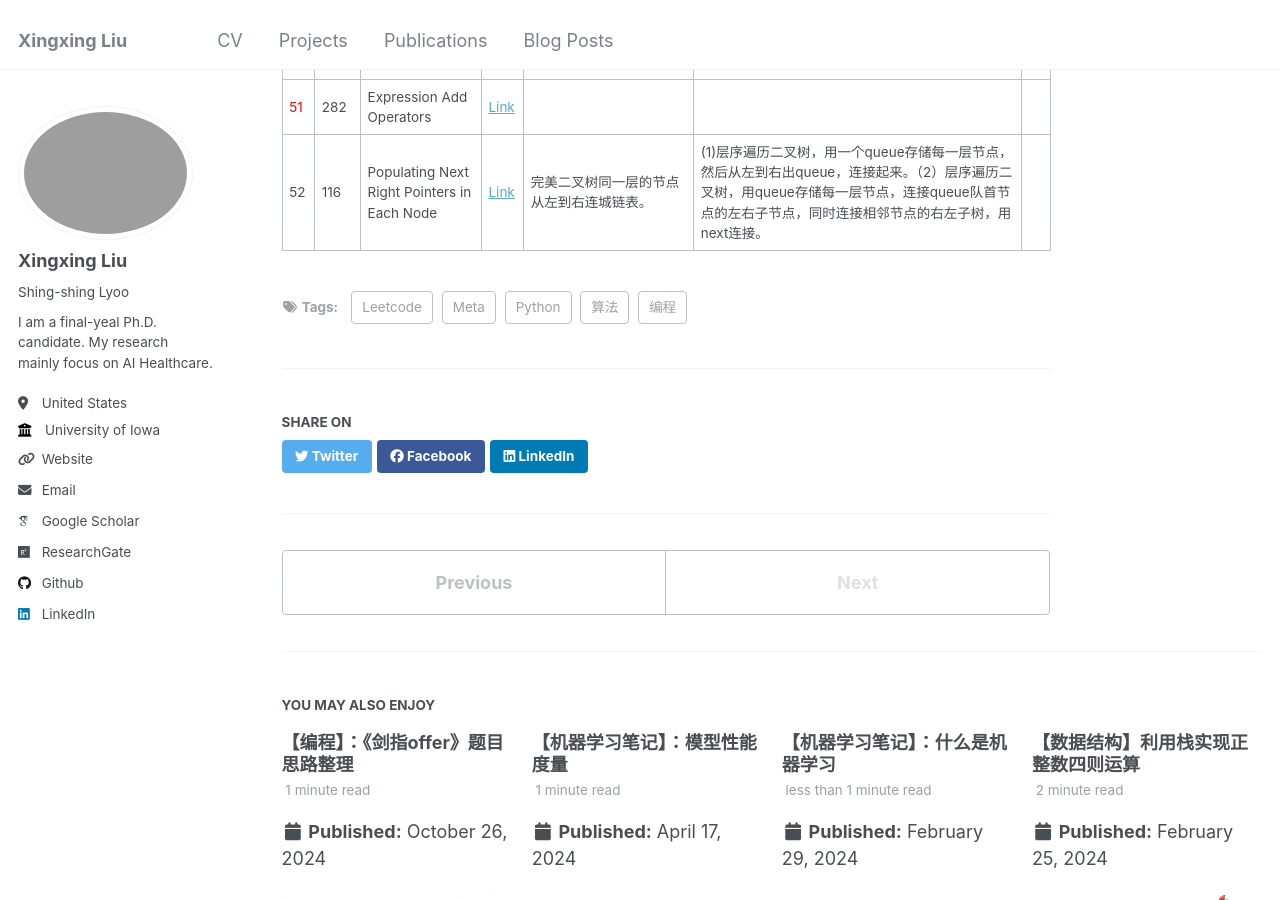
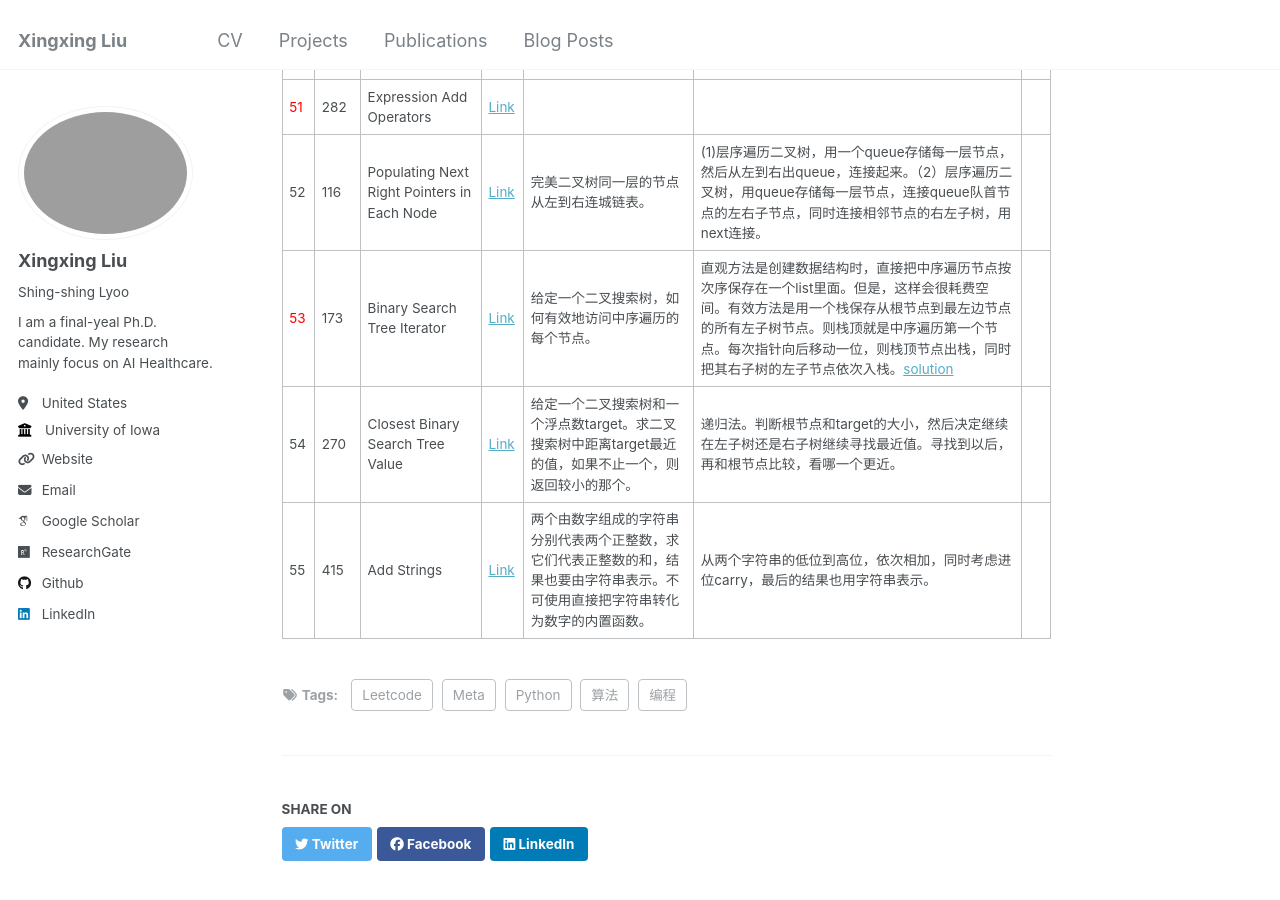
Before and after one commit to xxliu1996/xxliu1996.github.io, a Jekyll site: the page built from _posts/2024-11-10-blog-leetcode-meta.md, in a window 1280 px wide and 900 px high, scrolled down 6545 px. Built offline with Jekyll 4.4.1, drawn with Linux system fonts in a browser that asks for light colours; some web fonts are replaced.

Commit message:
update blog 2024-blog-leetcode-meta

```diff
--- a/_posts/2024-11-10-blog-leetcode-meta.md
+++ b/_posts/2024-11-10-blog-leetcode-meta.md
@@ -67,3 +67,6 @@ tags:
 |50|2|Add Two Numbers|[Link](https://leetcode.com/problems/add-two-numbers/description/)|两个链表，链表元素表示两个非负整数的数字，求这两个数的和，也用链表表示返回。|用变量carry表示进位。两个指针分别指向两个链表头指针。当两个指针有一个非空，或carry不为0时，执行循环。遍历链表每个数字，求和，根据和在结果链表中添加新节点并更新carry。用一个dummy指针会比较省事。循环结束后，需要判断carry是否为0，不为0则需要再添加一个节点。||
 |<span style="color:red">51</span>|282|Expression Add Operators|[Link](https://leetcode.com/problems/expression-add-operators/description/)||||
 |52|116|Populating Next Right Pointers in Each Node|[Link](https://leetcode.com/problems/populating-next-right-pointers-in-each-node/)|完美二叉树同一层的节点从左到右连城链表。|(1)层序遍历二叉树，用一个queue存储每一层节点，然后从左到右出queue，连接起来。（2）层序遍历二叉树，用queue存储每一层节点，连接queue队首节点的左右子节点，同时连接相邻节点的右左子树，用next连接。||
+|<span style="color:red">53</span>|173|Binary Search Tree Iterator|[Link](https://leetcode.com/problems/binary-search-tree-iterator/description/)|给定一个二叉搜索树，如何有效地访问中序遍历的每个节点。|直观方法是创建数据结构时，直接把中序遍历节点按次序保存在一个list里面。但是，这样会很耗费空间。有效方法是用一个栈保存从根节点到最左边节点的所有左子树节点。则栈顶就是中序遍历第一个节点。每次指针向后移动一位，则栈顶节点出栈，同时把其右子树的左子节点依次入栈。[solution](https://leetcode.com/problems/binary-search-tree-iterator/solutions/52525/my-solutions-in-3-languages-with-stack/)||
+|54|270|Closest Binary Search Tree Value|[Link](https://leetcode.com/problems/closest-binary-search-tree-value/description/)|给定一个二叉搜索树和一个浮点数target。求二叉搜索树中距离target最近的值，如果不止一个，则返回较小的那个。|递归法。判断根节点和target的大小，然后决定继续在左子树还是右子树继续寻找最近值。寻找到以后，再和根节点比较，看哪一个更近。||
+|55|415|Add Strings|[Link](https://leetcode.com/problems/add-strings/description/)|两个由数字组成的字符串分别代表两个正整数，求它们代表正整数的和，结果也要由字符串表示。不可使用直接把字符串转化为数字的内置函数。|从两个字符串的低位到高位，依次相加，同时考虑进位carry，最后的结果也用字符串表示。||
```
